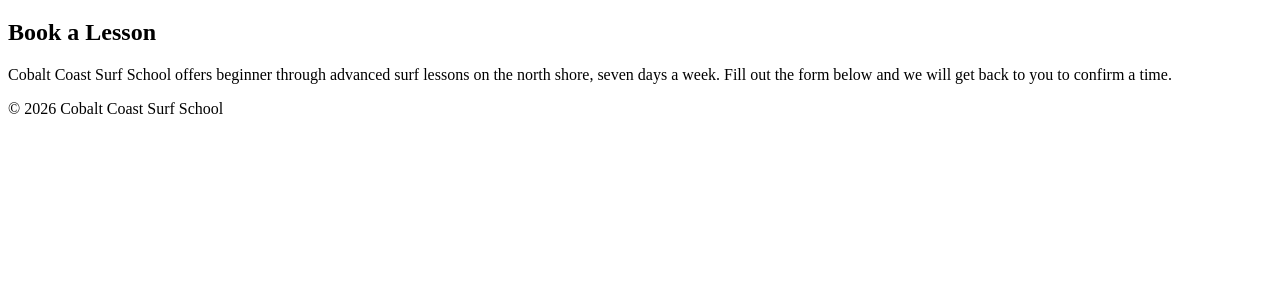
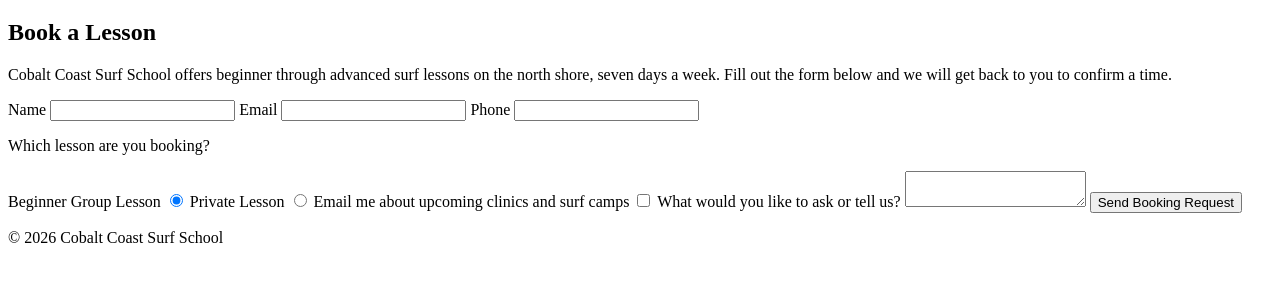
Before and after one commit to MaYensz/week6-practice, a plain HTML site: page index.html in a window 1280 px wide. Shown: the part 61-342 px from the top of the page. Drawn offline with Linux system fonts and the light colour scheme.

Commit message:
Add contact form

```diff
--- a/index.html
+++ b/index.html
@@ -13,6 +13,25 @@
   <main>
     <h2>Book a Lesson</h2>
     <p>Cobalt Coast Surf School offers beginner through advanced surf lessons on the north shore, seven days a week. Fill out the form below and we will get back to you to confirm a time.</p>
+    <form action="https://formspree.io/f/your-form-id" method="post">
+    <label for="name">Name</label>
+    <input type="text" id="name" name="name" required>
+    <label for="email">Email</label>
+    <input type="email" id="email" name="email" required>
+    <label for="phone">Phone</label>
+    <input type="tel" id="phone" name="phone">
+    <p>Which lesson are you booking?</p>
+  <label for="lesson-group">Beginner Group Lesson</label>
+  <input type="radio" id="lesson-group" name="lesson-type" value="group" checked>
+  <label for="lesson-private">Private Lesson</label>
+  <input type="radio" id="lesson-private" name="lesson-type" value="private">
+  <label for="newsletter">Email me about upcoming clinics and surf camps</label>
+  <input type="checkbox" id="newsletter" name="newsletter">
+  <label for="message">What would you like to ask or tell us?</label>
+  <textarea id="message" name="message" required></textarea>
+  <button type="submit">Send Booking Request</button>
+
+</form>
   </main>
 
   <footer>
```
